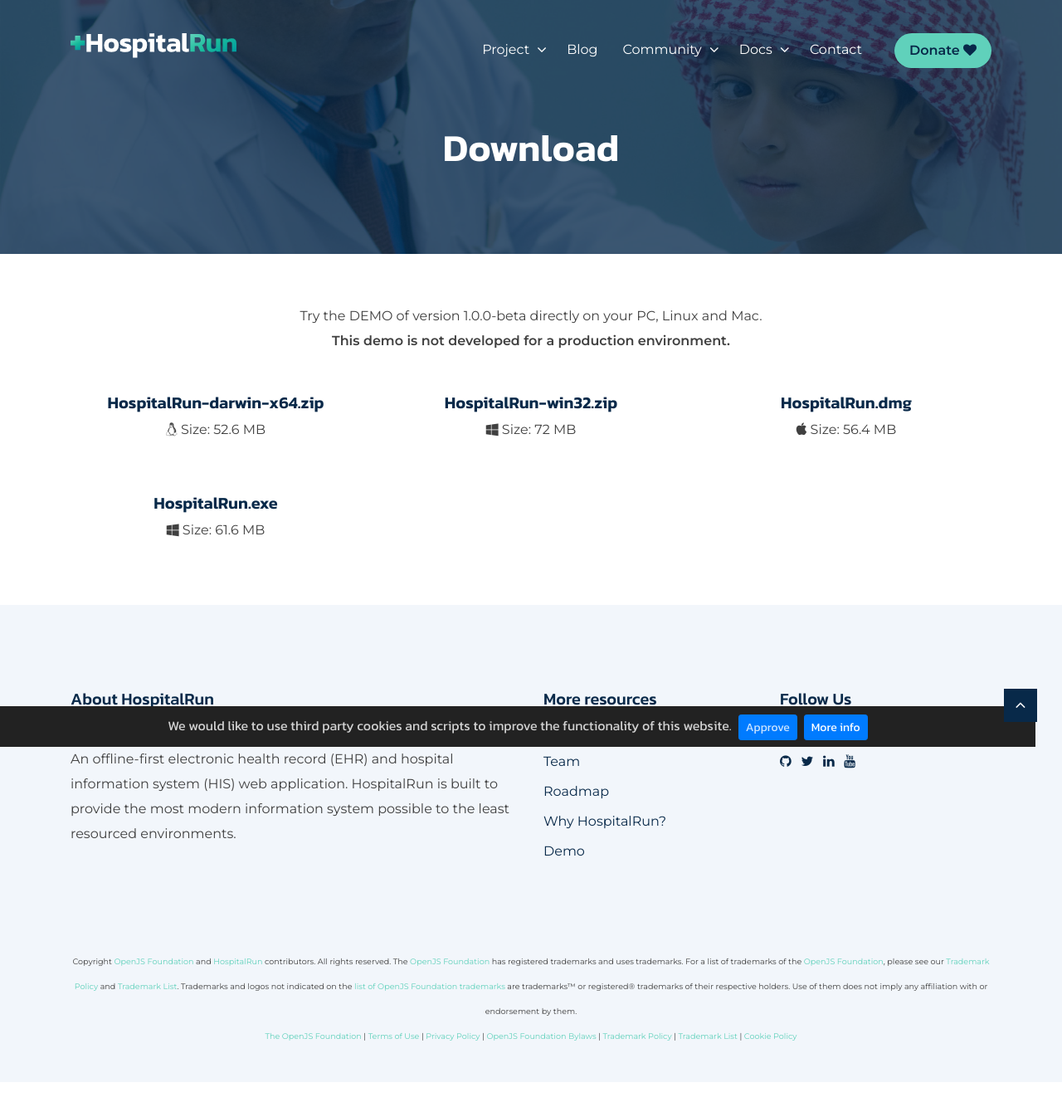
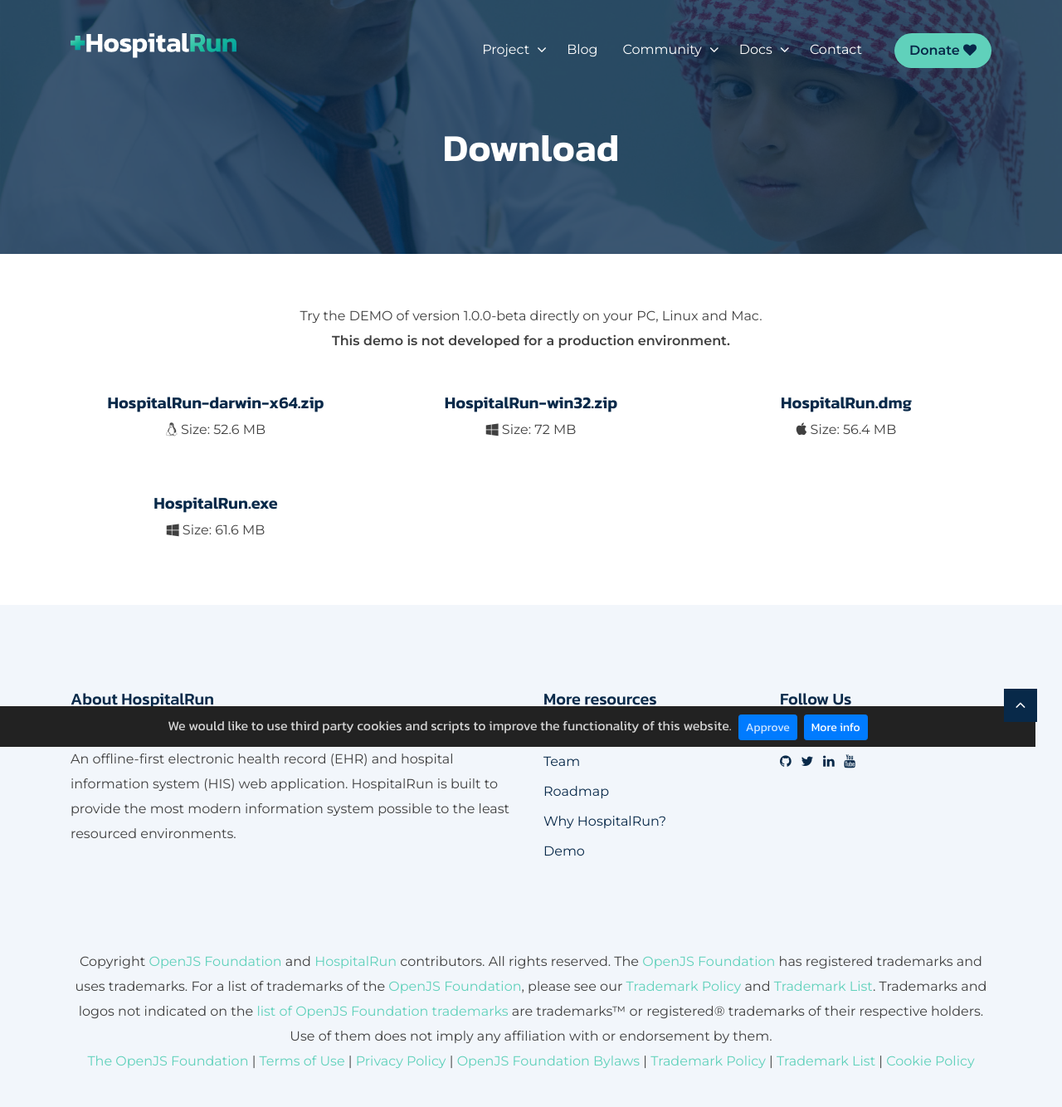
Before and after one commit to HospitalRun/hospitalrun.io, a Jekyll site: the page built from pages/download.html, in a window 1280 px wide. Shown: the whole page at 83% size. Built offline with Jekyll 4.4.1, drawn with Linux system fonts in a browser that asks for light colours; before the commit the page ends 1304 px from its top, so only the background shows below that.

Commit message:
Reduces footer line-height

```diff
--- a/_includes/footer.html
+++ b/_includes/footer.html
@@ -69,7 +69,7 @@
   <div class="footer-wrapper">
     <div class="container">
       <div class="footer-copyright text-center">
-        <p style="font-size: 0.6rem">Copyright <a href="https://openjsf.org">OpenJS Foundation</a> and <a
+        <p>Copyright <a href="https://openjsf.org">OpenJS Foundation</a> and <a
             href="https://hospitalrun.io">HospitalRun</a> contributors. All rights reserved. The <a
             href="https://openjsf.org">OpenJS Foundation</a> has registered trademarks and uses trademarks. For a list
           of trademarks of the <a href="https://openjsf.org">OpenJS Foundation</a>, please see our <a
--- a/assets/scss/base/_custom.scss
+++ b/assets/scss/base/_custom.scss
@@ -23,6 +23,11 @@
 p {
   font-family: $font-base-default;
   font-size: $font-size-default;
+}
+
+.footer-copyright p {
+  font-size: 0.6rem;
+  line-height: 1.4;
 }
 
 .header-navigation {
```
